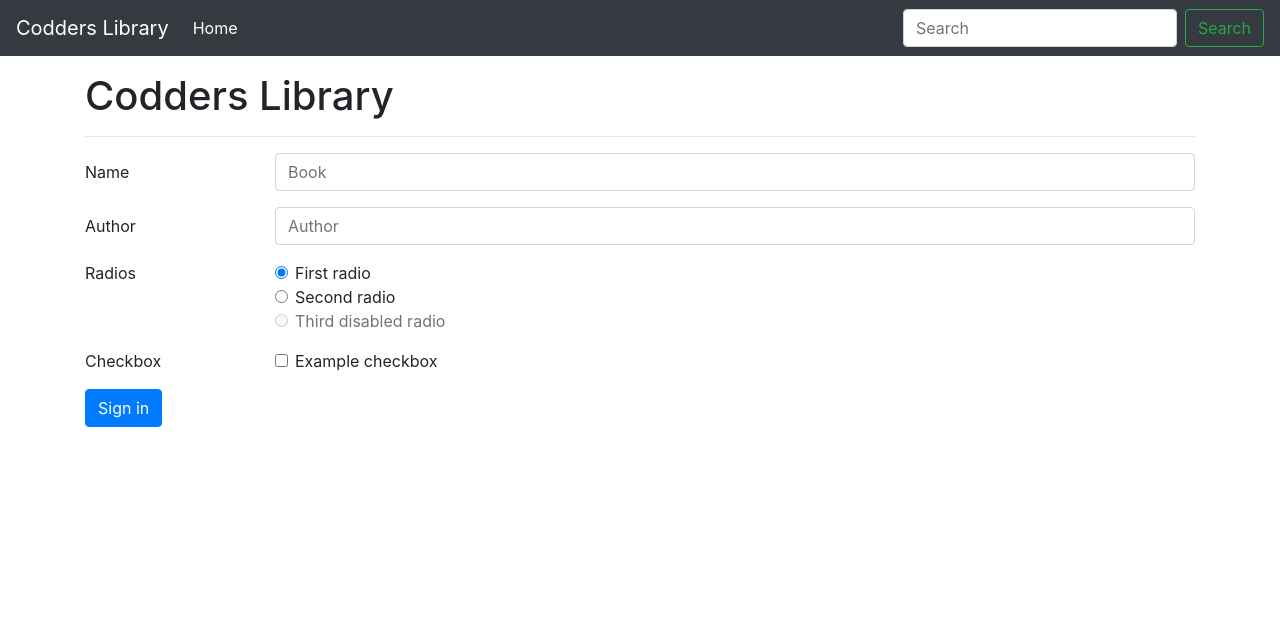
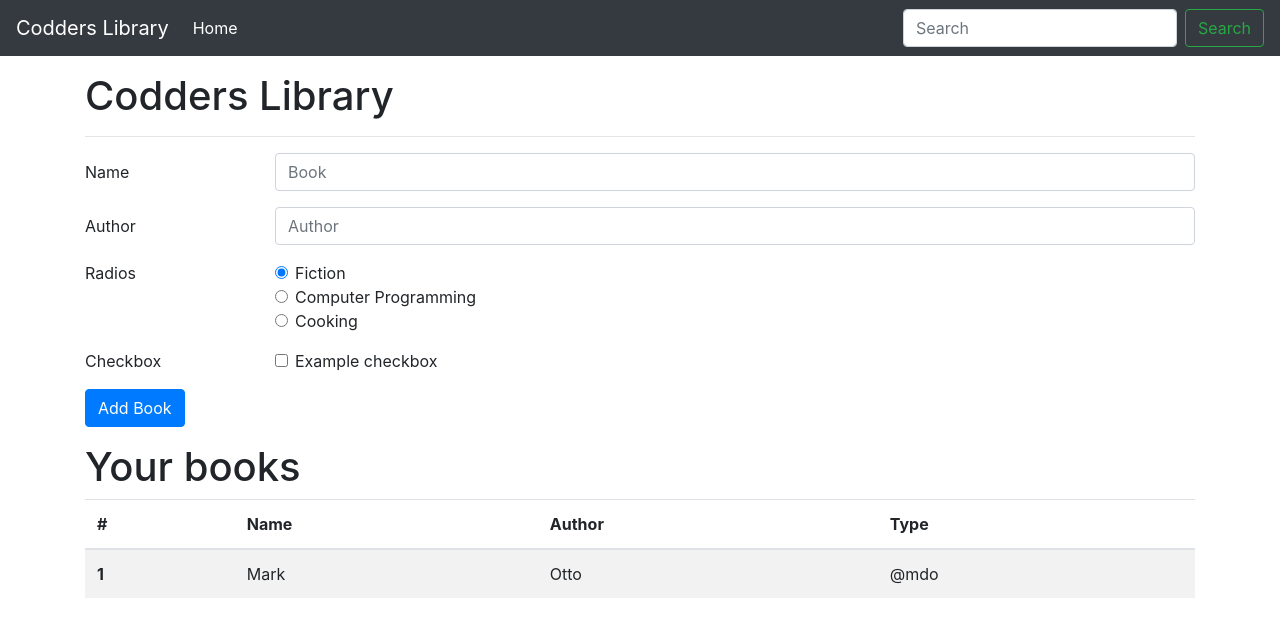
Before and after one commit to Hassan1620121/project2Codewithharry, a plain HTML site: page index.html in a window 1280 px wide. Drawn offline with nearby package versions, Linux system fonts and the light colour scheme.

Commit message:
Created javascript

```diff
--- a/index.html
+++ b/index.html
@@ -42,7 +42,7 @@
     <div class="container my-3">
         <h1>Codders Library</h1>
         <hr>
-        <form>
+        <form id="libraryForm">
             <div class="form-group row">
                 <label for="bookName" class="col-sm-2 col-form-label">Name</label>
                 <div class="col-sm-10">
@@ -60,24 +60,23 @@
                     <legend class="col-form-label col-sm-2 pt-0">Radios</legend>
                     <div class="col-sm-10">
                         <div class="form-check">
-                            <input class="form-check-input" type="radio" name="gridRadios" id="gridRadios1"
-                                value="option1" checked>
-                            <label class="form-check-label" for="gridRadios1">
-                                First radio
+                            <input class="form-check-input" type="radio" name="type" id="fiction" value="fiction"
+                                checked>
+                            <label class="form-check-label" for="fiction">
+                                Fiction
                             </label>
                         </div>
                         <div class="form-check">
-                            <input class="form-check-input" type="radio" name="gridRadios" id="gridRadios2"
-                                value="option2">
-                            <label class="form-check-label" for="gridRadios2">
-                                Second radio
+                            <input class="form-check-input" type="radio" name="type" id="programming"
+                                value="programming">
+                            <label class="form-check-label" for="programming">
+                                Computer Programming
                             </label>
                         </div>
                         <div class="form-check disabled">
-                            <input class="form-check-input" type="radio" name="gridRadios" id="gridRadios3"
-                                value="option3" disabled>
-                            <label class="form-check-label" for="gridRadios3">
-                                Third disabled radio
+                            <input class="form-check-input" type="radio" name="type" id="cooking" value="cooking">
+                            <label class="form-check-label" for="cooking">
+                                Cooking
                             </label>
                         </div>
                     </div>
@@ -96,11 +95,49 @@
             </div>
             <div class="form-group row">
                 <div class="col-sm-10">
-                    <button type="submit" class="btn btn-primary">Sign in</button>
+                    <button type="submit" class="btn btn-primary">Add Book</button>
                 </div>
             </div>
         </form>
+
+
+
+        <div id="table">
+            <table class="table table-striped">
+                <h1>Your books</h1>
+                <thead>
+                    <tr>
+                        <th scope="col">#</th>
+                        <th scope="col">Name</th>
+                        <th scope="col">Author</th>
+                        <th scope="col">Type</th>
+                    </tr>
+                </thead>
+                <tbody>
+                    <tr>
+                        <th scope="row">1</th>
+                        <td>Mark</td>
+                        <td>Otto</td>
+                        <td>@mdo</td>
+                    </tr>
+
+                </tbody>
+            </table>
+        </div>
     </div>
+
+
+
+
+
+
+
+
+
+
+
+    <!-- Added Javascript Files -->
+    <script src="index.js"></script>
 
     <!-- Optional JavaScript; choose one of the two! -->
 
--- /dev/null
+++ b/index.js
@@ -0,0 +1,21 @@
+console.log("This is index.js");
+//constructor
+function Book(name,author,type){
+    this.name =  name;
+    this.author = author;
+    this.type = type;
+}
+
+
+//Display Constructor
+function Display(){
+
+}
+
+
+//Add methods to display prototype
+
+
+
+
+//Add Submit event Listener to form
```
